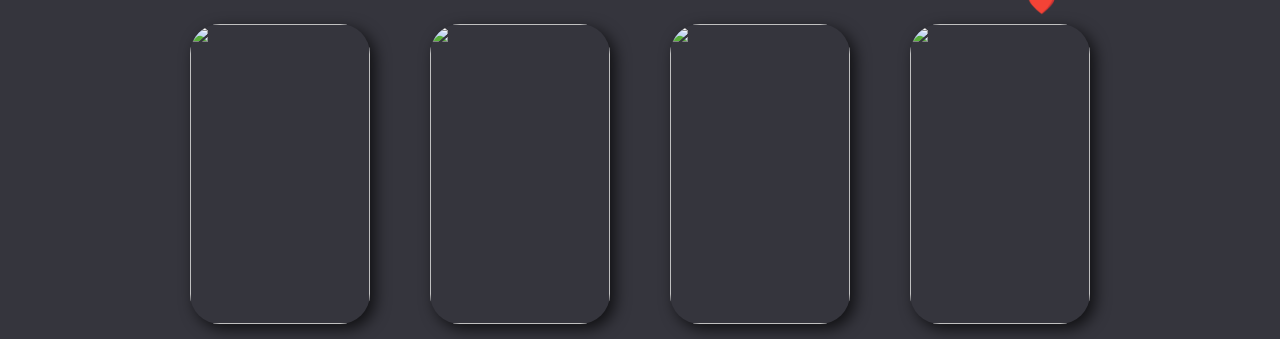
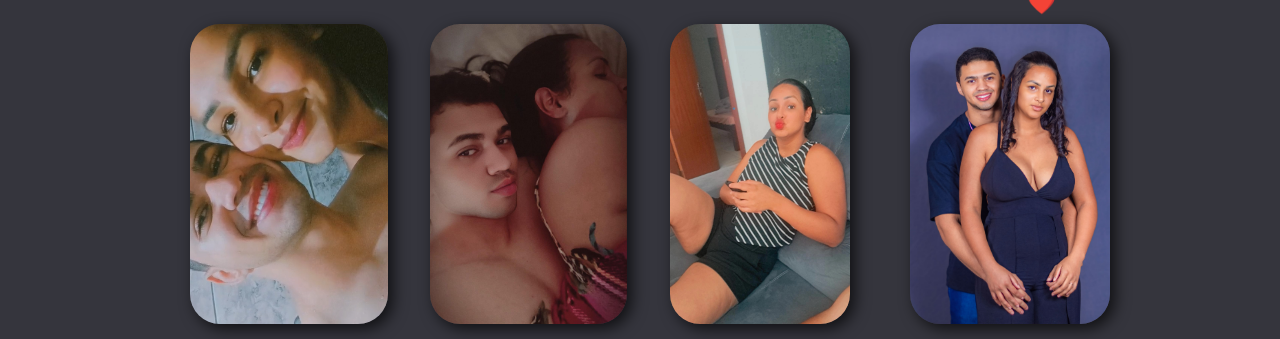
Before and after one commit to ffguiff/aniversario, a plain HTML site: page index.html in a window 1280 px wide. Shown: the part 87-426 px from the top of the page. Drawn offline with Linux system fonts and the light colour scheme; the site is published under a folder, as on GitHub Pages, so addresses that start at the root find nothing.

Commit message:
Update index.html

```diff
--- a/index.html
+++ b/index.html
@@ -8,23 +8,23 @@
     <link rel="preconnect" href="https://fonts.gstatic.com" crossorigin>
     <link href="https://fonts.googleapis.com/css2?family=Pacifico&display=swap" rel="stylesheet">
     <title>❤Feliz Aniversario❤</title>
-    <link  rel = " shortcut icon " href ="/amar.png " />
+    <link  rel = " shortcut icon " href ="amar.png " />
 </head>
 <body>
     <div class="hearts-container"></div>
     <h1>Feliz aniversario de um ano!</h1>
     <div class="container_one">
         <div class="foto1">
-            <img src="/foto4.png" type="img">
+            <img src="foto4.png" type="img">
         </div>
         <div class="foto2">
-            <img src="/1728087631272.jpg" type="img">
+            <img src="1728087631272.jpg" type="img">
         </div>
         <div class="foto3">
-            <img src="/IMG_20250119_121015_982.jpg" type="img">
+            <img src="IMG_20250119_121015_982.jpg" type="img">
         </div>
         <div class="foto4">
-            <img src="/1734389470284.jpg" type="img">
+            <img src="1734389470284.jpg" type="img">
         </div>
     </div>
     <div class="containerButton">
```
